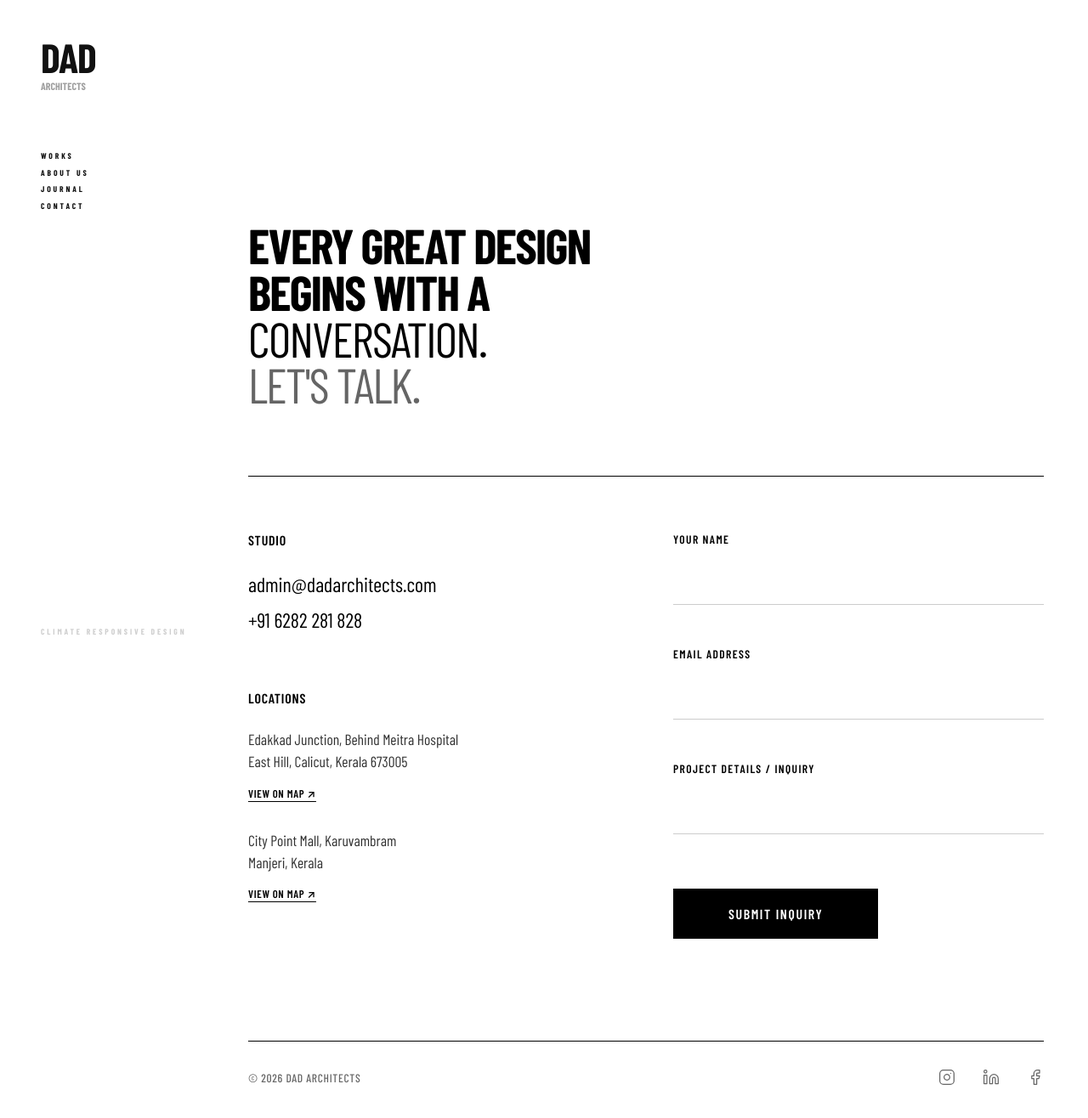
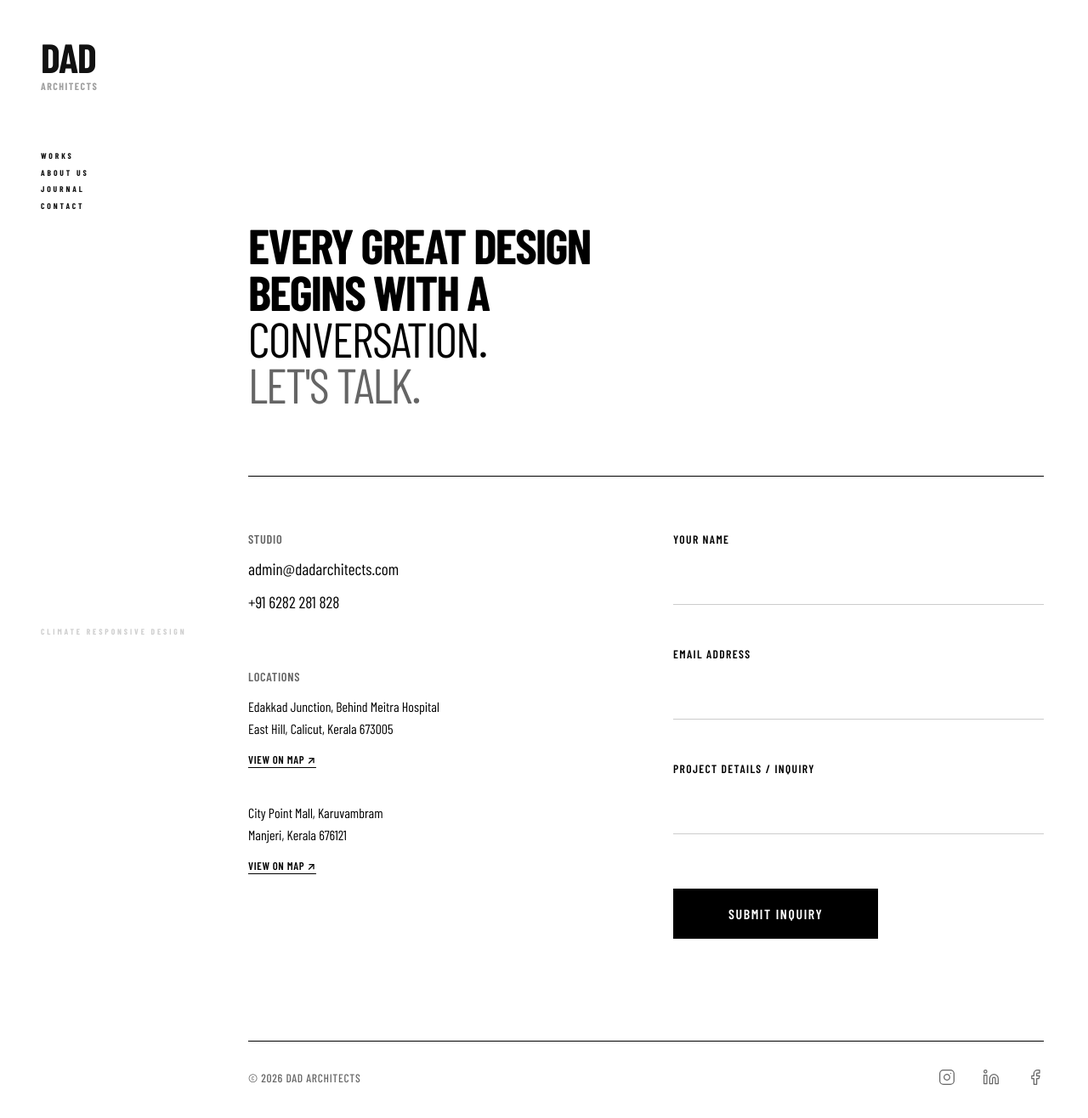
Before and after one commit to Faheem-Musthafa/DadArch, a React (Vite) app: page /contact in a window 1280 px wide. Shown: the top 1316 px of the page at 85% size. Built offline with nearby package versions, Linux system fonts and the light colour scheme; a web font is replaced by a local one.

Commit message:
style: adjust typography, layout spacing, and hero content for refined visual hierarchy across pages

```diff
--- a/src/components/Navbar.jsx
+++ b/src/components/Navbar.jsx
@@ -16,7 +16,9 @@ const Navbar = () => {
       <div className="navbar-left">
         <Link to="/" className="navbar-logo">
           <span className="navbar-logo-dad">DAD</span>
-          <span className="navbar-logo-sub">ARCHITECTS</span>
+          <span className="navbar-logo-sub">
+            {'ARCHITECTS'.split('').map((char, index) => <span key={index}>{char}</span>)}
+          </span>
         </Link>
         <nav className="navbar-nav">
           <Link to="/work" className="navbar-link">WORKS</Link>
--- a/src/content/about.md
+++ b/src/content/about.md
@@ -1,5 +1,5 @@
 ---
-heroTitle: DAD Architects
+heroTitle: ""
 heroSubtitle: Thoughtful, Responsive, Sustainable
 studioParagraph: We believe architecture is more than creating buildings; it
   shapes the way people live, feel, and connect with the world around them. We
--- a/src/index.css
+++ b/src/index.css
@@ -16,13 +16,16 @@
 /* ============================================================
    RESET & BASE
    ============================================================ */
-*, *::before, *::after {
+*,
+*::before,
+*::after {
   box-sizing: border-box;
   margin: 0;
   padding: 0;
 }
 
-html, body {
+html,
+body {
   background-color: var(--bg-primary);
   color: var(--text-primary);
   font-family: var(--font-body);
@@ -33,7 +36,10 @@ html, body {
 }
 
 /* Ensure form elements and buttons inherit the font */
-input, button, textarea, select {
+input,
+button,
+textarea,
+select {
   font-family: inherit;
 }
 
@@ -94,7 +100,8 @@ h3 {
   pointer-events: none;
 }
 
-.navbar-left, .navbar-taglines {
+.navbar-left,
+.navbar-taglines {
   pointer-events: auto;
 }
 
@@ -116,6 +123,8 @@ h3 {
   font-weight: 800;
   line-height: 0.8;
   letter-spacing: -0.02em;
+  margin-right: 0.02em;
+  white-space: nowrap;
 }
 
 .navbar-logo-sub {
@@ -124,8 +133,10 @@ h3 {
   letter-spacing: 0;
   margin-top: 0.4rem;
   opacity: 0.4;
-  text-align-last: justify;
+  display: flex;
+  justify-content: space-between;
   width: 100%;
+  white-space: nowrap;
 }
 
 .navbar-nav {
@@ -191,6 +202,9 @@ h3 {
 
   .navbar-logo-dad {
     font-size: 2.2rem;
+    letter-spacing: -0.02em;
+    margin-right: 0.02em;
+    white-space: nowrap;
   }
 
   .hide-mobile {
--- a/src/pages/About.jsx
+++ b/src/pages/About.jsx
@@ -89,14 +89,14 @@ const About = () => {
         <section className="about-hero" style={{ height: '85vh', display: 'flex', alignItems: 'flex-end', paddingBottom: '10vh' }}>
           <FadeIn>
             <h1 style={{
-              fontSize: isMobile ? 'clamp(3rem, 9vw, 5rem)' : 'clamp(3.5rem, 6vw, 7rem)',
+              fontSize: isMobile ? 'clamp(2.5rem, 8vw, 4rem)' : 'clamp(3rem, 5vw, 5.5rem)',
               fontWeight: 300,
               lineHeight: 0.85,
               letterSpacing: '-0.02em',
               margin: 0,
               textTransform: 'uppercase'
             }}>
-              {about.heroTitle}<br />
+              {about.heroTitle && <>{about.heroTitle}<br /></>}
               <span style={{ fontWeight: 600 }}>{about.heroSubtitle}</span>
             </h1>
           </FadeIn>
@@ -108,7 +108,7 @@ const About = () => {
           <div style={{ display: 'grid', gridTemplateColumns: isMobile ? '1fr' : 'repeat(12, 1fr)', gap: '2rem', marginTop: '3rem' }}>
             <div style={{ gridColumn: isMobile ? '1' : '1 / 4' }}>
               <FadeIn>
-                <span style={{ fontSize: '1.1rem', textTransform: 'uppercase', fontWeight: 600, letterSpacing: '0.05em' }}>
+                <span style={{ fontSize: '1.3rem', textTransform: 'uppercase', fontWeight: 600, letterSpacing: '0.05em' }}>
                   The Studio
                 </span>
               </FadeIn>
@@ -167,8 +167,7 @@ const About = () => {
                         style={{ width: '100%', aspectRatio: '3/4', objectFit: 'cover', filter: 'grayscale(100%)' }}
                       />
                     </div>
-                    <h3 style={{ fontSize: '1.5rem', fontWeight: 500, margin: '0 0 0.5rem 0', textTransform: 'uppercase' }}>{f.name}</h3>
-                    <p style={{ margin: 0, color: 'var(--text-secondary)' }}>{f.role}</p>
+                    <h3 style={{ fontSize: '1.5rem', fontWeight: 500, margin: '0', textTransform: 'uppercase', textAlign: 'center' }}>{f.name}</h3>
                   </FadeIn>
                 ))}
               </div>
@@ -290,9 +289,12 @@ const About = () => {
               <motion.h2
                 variants={{ hover: { x: 30 } }}
                 transition={{ duration: 0.8, ease: [0.16, 1, 0.3, 1] }}
-              style={{ fontSize: isMobile ? 'clamp(3.5rem, 12vw, 8rem)' : 'clamp(4rem, 8vw, 12rem)', fontWeight: 800, textTransform: 'uppercase', margin: 0, lineHeight: 0.85, letterSpacing: '-0.03em' }}
+                style={{ fontSize: isMobile ? 'clamp(3rem, 10vw, 5.5rem)' : 'clamp(3.5rem, 7vw, 9rem)', fontWeight: 800, textTransform: 'uppercase', margin: 0, lineHeight: 0.85, letterSpacing: '-0.03em', display: 'flex', flexDirection: 'column', width: 'max-content' }}
               >
-              Start A<br />Project
+                <span style={{ display: 'flex', justifyContent: 'space-between', width: '100%' }}>
+                  {'Start A'.split('').map((char, index) => <span key={index}>{char === ' ' ? '\u00A0' : char}</span>)}
+                </span>
+                <span>Project</span>
               </motion.h2>
 
               <motion.div
@@ -301,7 +303,7 @@ const About = () => {
                 style={{ marginTop: isMobile ? '3rem' : 0, paddingRight: isMobile ? 0 : '5%' }}
               >
                 {/* Huge thin arrow */}
-              <svg width={isMobile ? "80" : "160"} height={isMobile ? "80" : "160"} viewBox="0 0 24 24" fill="none" stroke="currentColor" strokeWidth="0.5" strokeLinecap="round" strokeLinejoin="round">
+                <svg width={isMobile ? "80" : "160"} height={isMobile ? "80" : "160"} viewBox="0 0 24 24" fill="none" stroke="currentColor" strokeWidth="0.5" strokeLinecap="round" strokeLinejoin="round" style={{ transform: 'translateX(-2px)' }}>
                   <line x1="2" y1="12" x2="22" y2="12"></line>
                   <polyline points="15 5 22 12 15 19"></polyline>
                 </svg>
--- a/src/pages/Contact.jsx
+++ b/src/pages/Contact.jsx
@@ -133,7 +133,7 @@ const Contact = () => {
       <div style={{ maxWidth: '1600px', margin: isMobile ? '0 auto' : '0', padding: '0 5%', width: '100%', flex: 1, display: 'flex', flexDirection: 'column' }}>
 
         {/* HERO SECTION */}
-        <section style={{ height: '70vh', display: 'flex', alignItems: 'flex-end', paddingBottom: '10vh' }}>
+        <section style={{ minHeight: '70vh', paddingTop: '20vh', display: 'flex', alignItems: 'flex-end', paddingBottom: '10vh' }}>
           <FadeIn>
             <h1 style={{
               fontSize: isMobile ? 'clamp(2.2rem, 7.5vw, 3.8rem)' : 'clamp(3rem, 4.5vw, 5.5rem)',
@@ -162,10 +162,10 @@ const Contact = () => {
                 <div style={{ display: 'flex', flexDirection: 'column', gap: '4rem' }}>
 
                   <div>
-                    <span style={{ fontSize: '1rem', textTransform: 'uppercase', fontWeight: 600, letterSpacing: '0.05em', display: 'block', marginBottom: '1.5rem' }}>
+                    <span style={{ fontSize: '0.9rem', textTransform: 'uppercase', fontWeight: 600, letterSpacing: '0.05em', display: 'block', marginBottom: '0.75rem', opacity: 0.6 }}>
                       Studio
                     </span>
-                    <div style={{ display: 'flex', flexDirection: 'column', gap: '0.5rem', fontSize: 'clamp(1.2rem, 2vw, 1.5rem)', fontWeight: 400 }}>
+                    <div style={{ display: 'flex', flexDirection: 'column', gap: '0.75rem', fontSize: 'clamp(1rem, 1.5vw, 1.2rem)', fontWeight: 400 }}>
                       <motion.a href="mailto:admin@dadarchitects.com" whileHover={{ x: 10, color: '#666' }} style={{ textDecoration: 'none', color: '#000', width: 'max-content', transition: 'color 0.3s ease' }}>
                         admin@dadarchitects.com
                       </motion.a>
@@ -176,12 +176,12 @@ const Contact = () => {
                   </div>
 
                   <div>
-                    <span style={{ fontSize: '1rem', textTransform: 'uppercase', fontWeight: 600, letterSpacing: '0.05em', display: 'block', marginBottom: '1.5rem' }}>
+                    <span style={{ fontSize: '0.9rem', textTransform: 'uppercase', fontWeight: 600, letterSpacing: '0.05em', display: 'block', marginBottom: '0.75rem', opacity: 0.6 }}>
                       Locations
                     </span>
-                    <div style={{ display: 'flex', flexDirection: 'column', gap: '2rem' }}>
+                    <div style={{ display: 'flex', flexDirection: 'column', gap: '2.5rem' }}>
                       <div style={{ display: 'flex', flexDirection: 'column', gap: '1rem', alignItems: 'flex-start' }}>
-                        <address style={{ fontStyle: 'normal', color: '#000', fontSize: '1.1rem', lineHeight: 1.5, opacity: 0.8, margin: 0 }}>
+                        <address style={{ fontStyle: 'normal', color: '#000', fontSize: '1rem', lineHeight: 1.6, margin: 0 }}>
                           Edakkad Junction, Behind Meitra Hospital<br />
                           East Hill, Calicut, Kerala 673005
                         </address>
@@ -195,9 +195,9 @@ const Contact = () => {
                         </motion.a>
                       </div>
                       <div style={{ display: 'flex', flexDirection: 'column', gap: '1rem', alignItems: 'flex-start' }}>
-                        <address style={{ fontStyle: 'normal', color: '#000', fontSize: '1.1rem', lineHeight: 1.5, opacity: 0.8, margin: 0 }}>
+                        <address style={{ fontStyle: 'normal', color: '#000', fontSize: '1rem', lineHeight: 1.6, margin: 0 }}>
                           City Point Mall, Karuvambram<br />
-                          Manjeri, Kerala
+                          Manjeri, Kerala 676121
                         </address>
                         <motion.a
                           href="https://www.google.com/maps?vet=10CAAQoqAOahcKEwiw1Oyav7GUAxUAAAAAHQAAAAAQFA..i&pvq=Cg0vZy8xMXZsN2tybG1zIhQKDmRhZCBhcmNoaXRlY3RzEAIYAw&lqi=ChhkYWQgYXJjaGl0ZWN0cyBsb2NhdGlvbnNI-JTv-Mi6gIAIWiQQABABGAAYARgCIhhkYWQgYXJjaGl0ZWN0cyBsb2NhdGlvbnOSARBjb3Jwb3JhdGVfb2ZmaWNl&fvr=1&cs=1&um=1&ie=UTF-8&fb=1&gl=in&sa=X&ftid=0x3ba6372590ba9ec3:0xce8c468489e39055"
```
Lines whose indentation alone changed are shown as unchanged.
